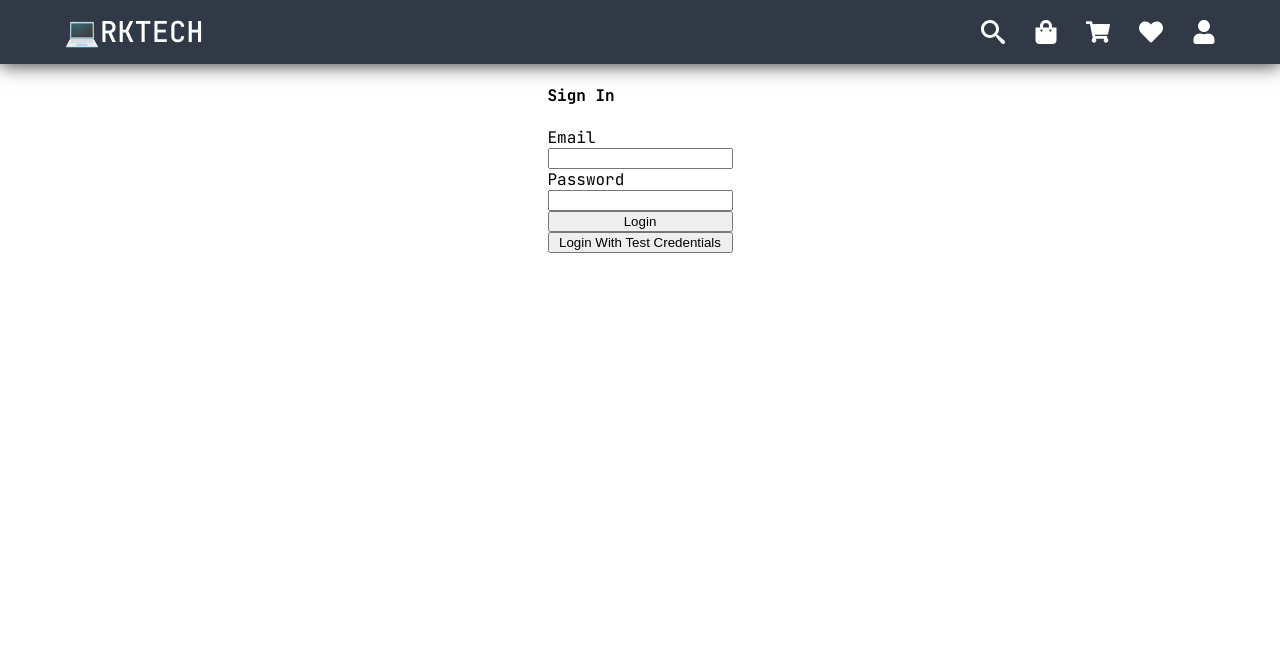
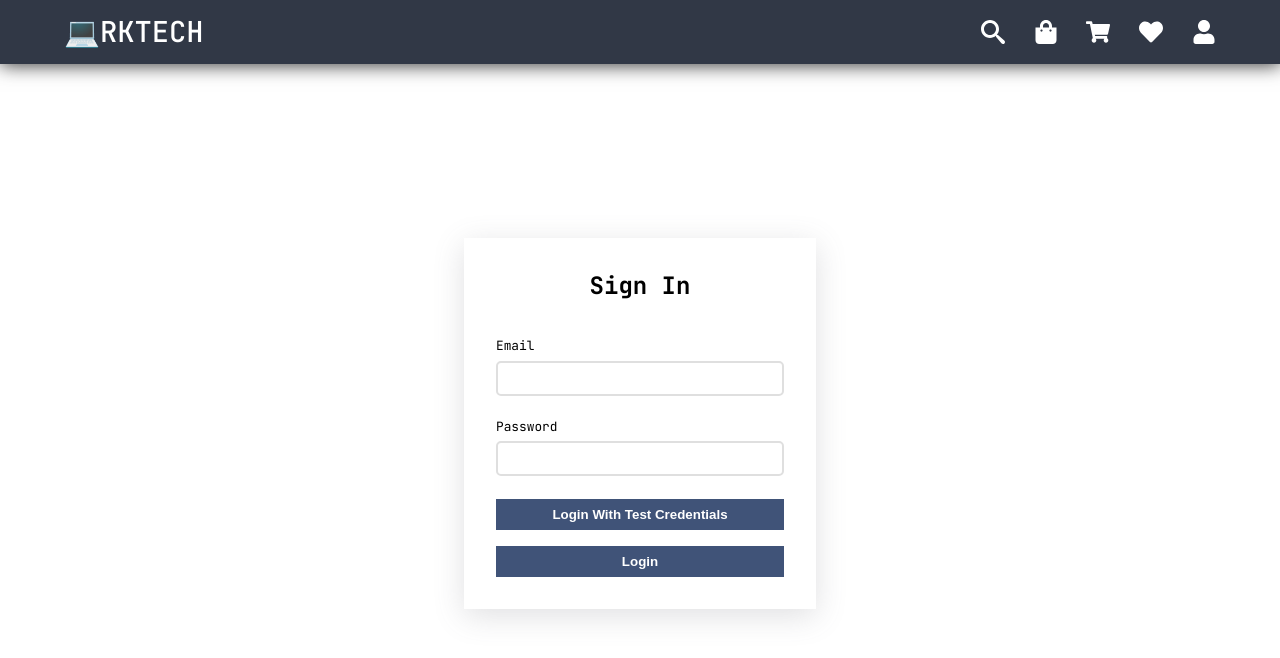
Before and after one commit to RK03ind/rktech-shop, a React (Create React App) app: page /login in a window 1280 px wide. Shown: the top 658 px of the page. Built offline with nearby package versions, Linux system fonts and the light colour scheme; what miragejs would draw is missing.

Commit message:
STYLED: Login Card

```diff
--- a/src/pages/Login/Login.jsx
+++ b/src/pages/Login/Login.jsx
@@ -25,17 +25,17 @@ const Login = () => {
   return (
     <div className="login-container">
       <div className="login-card">
-        <h4>Sign In</h4>
-        <label className="email">
+        <h2>Sign In</h2>
+        <label className="input-wrapper">
           <label>Email</label>
           <input type="text" />
         </label>
-        <label className="password">
+        <label className="input-wrapper">
           <label>Password</label>
           <input type="text" />
         </label>
+        <button onClick={loginWithTestData}>Login With Test Credentials</button>
         <button>Login</button>
-        <button onClick={loginWithTestData}>Login With Test Credentials</button>
       </div>
     </div>
   );
--- a/src/pages/Login/styles/Login.css
+++ b/src/pages/Login/styles/Login.css
@@ -1,15 +1,52 @@
 .login-container {
   display: grid;
   place-items: center;
+  height: calc(100vh - 5rem);
 }
 
 .login-container .login-card {
   display: flex;
   flex-direction: column;
+  width: 22rem;
+  max-width: 90vw;
+  padding: 2rem;
+  gap: 1em;
+  box-shadow: 0 7px 29px 0 rgba(100, 100, 111, 0.2);
 }
 
-.login-container .login-card .email,
-.login-container .login-card .password {
+.login-container .login-card h2 {
+  text-align: center;
+  margin-top: 0;
+}
+
+.login-container .login-card .input-wrapper {
   display: flex;
   flex-direction: column;
 }
+
+.login-container .login-card label {
+  font-size: 0.8rem;
+  margin-bottom: 0.4rem;
+}
+
+.login-container .login-card input {
+  border-radius: 5px;
+  border: 2px solid #dfdfdf;
+  font-size: 0.85rem;
+  padding: 0.5rem 1rem;
+  cursor: pointer;
+}
+
+.login-container .login-card input:hover,
+.login-container .login-card input:focus {
+  border-color: rgba(53, 69, 100, 1);
+}
+
+.login-container .login-card button {
+  cursor: pointer;
+  padding: 0.5rem;
+  font-weight: 700;
+  background-color: rgb(64, 83, 120);
+  color: white;
+  border: 0;
+}
```
